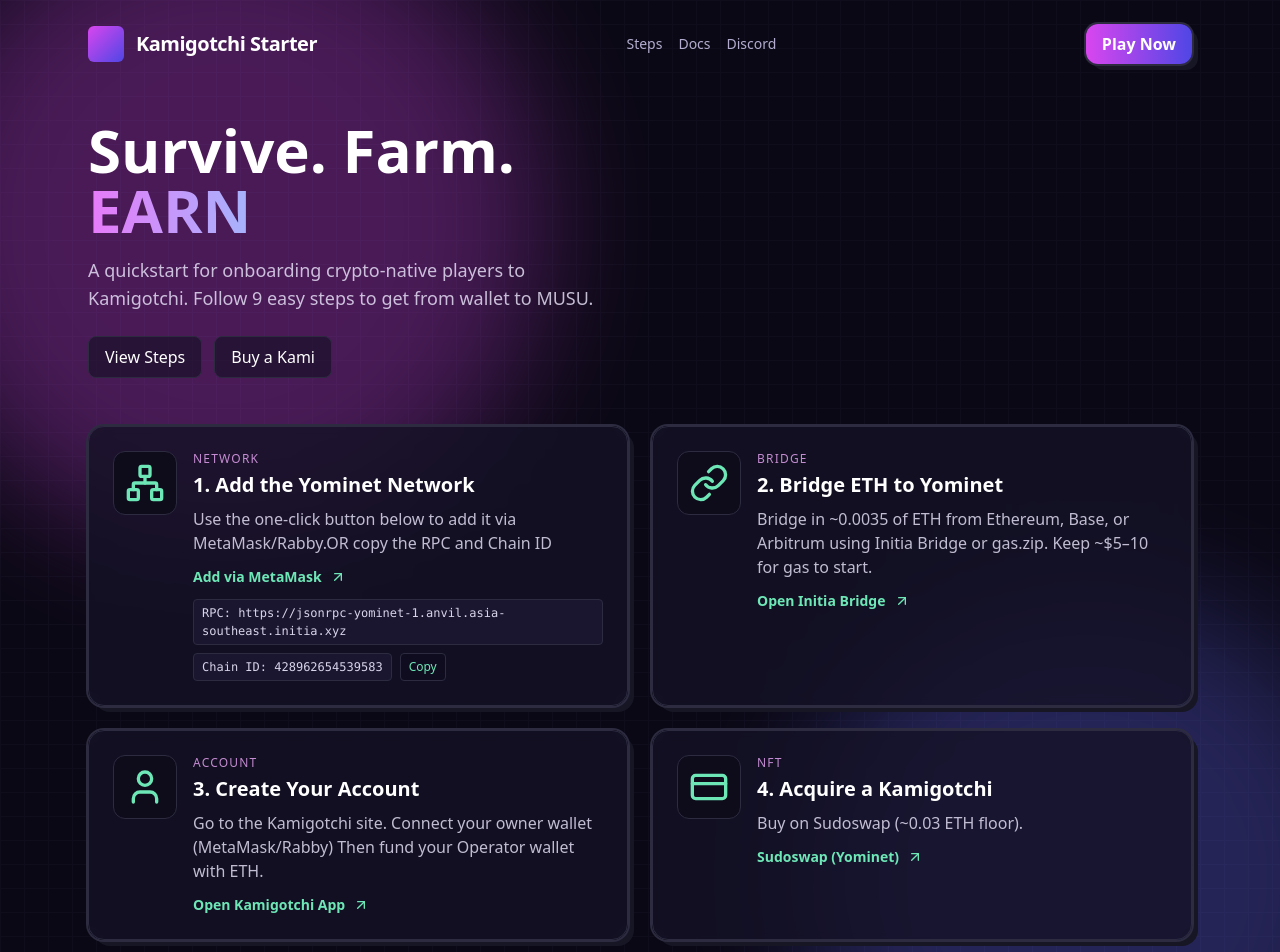
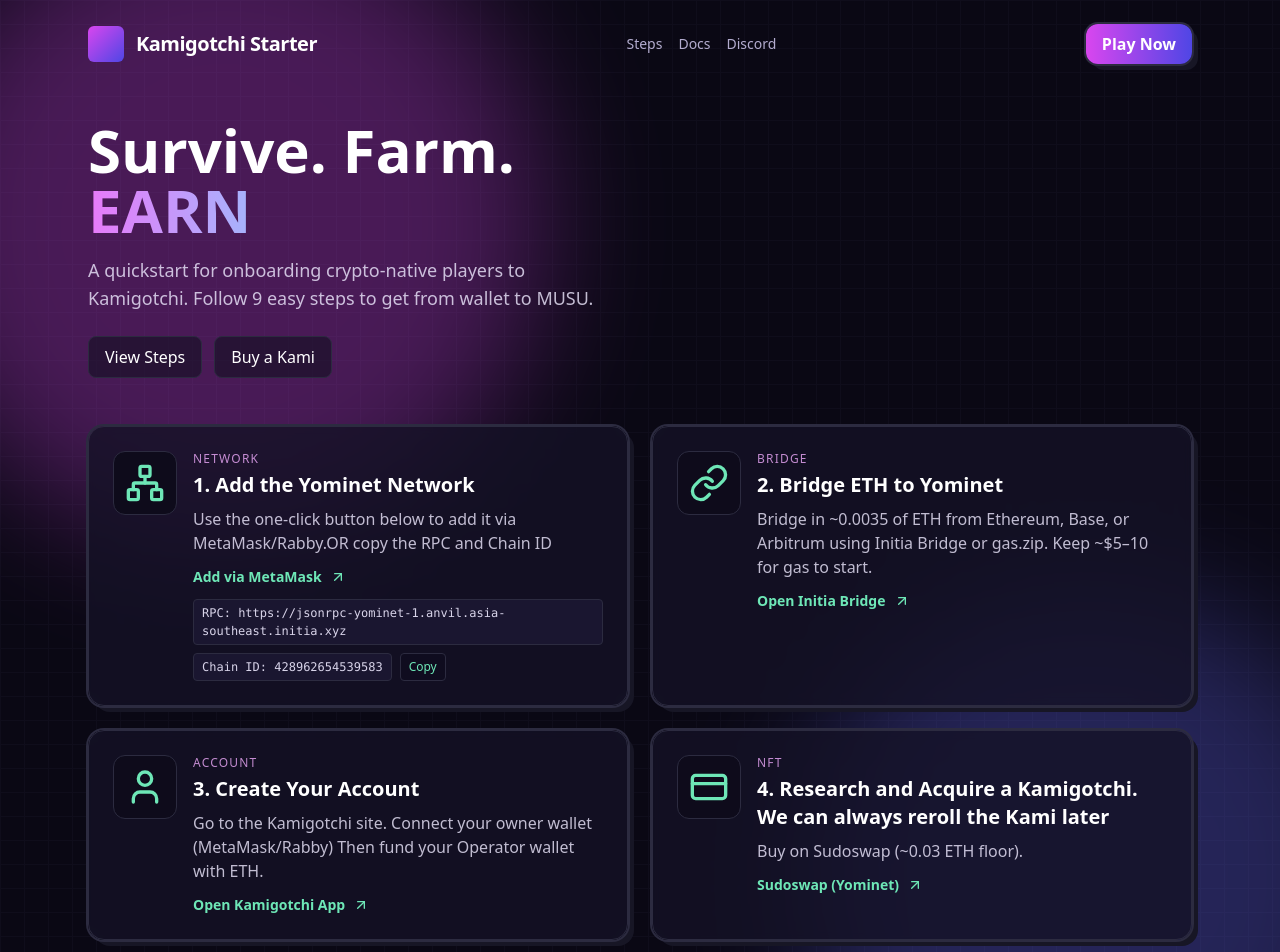
Before and after one commit to failediea/kamigotchi-starter, a React (Create React App) app: page / in a window 1280 px wide. Shown: the top 952 px of the page. Built offline with nearby package versions, Linux system fonts and the light colour scheme.

Commit message:
Update App.js
box 4 more info

```diff
--- a/src/App.js
+++ b/src/App.js
@@ -49,7 +49,7 @@
     icon: "user",
   },
   {
-    title: "4. Acquire a Kamigotchi",
+    title: "4. Research and Acquire a Kamigotchi. We can always reroll the Kami later",
     desc:
       "Buy on Sudoswap (~0.03 ETH floor).",
     tag: "NFT",
```
